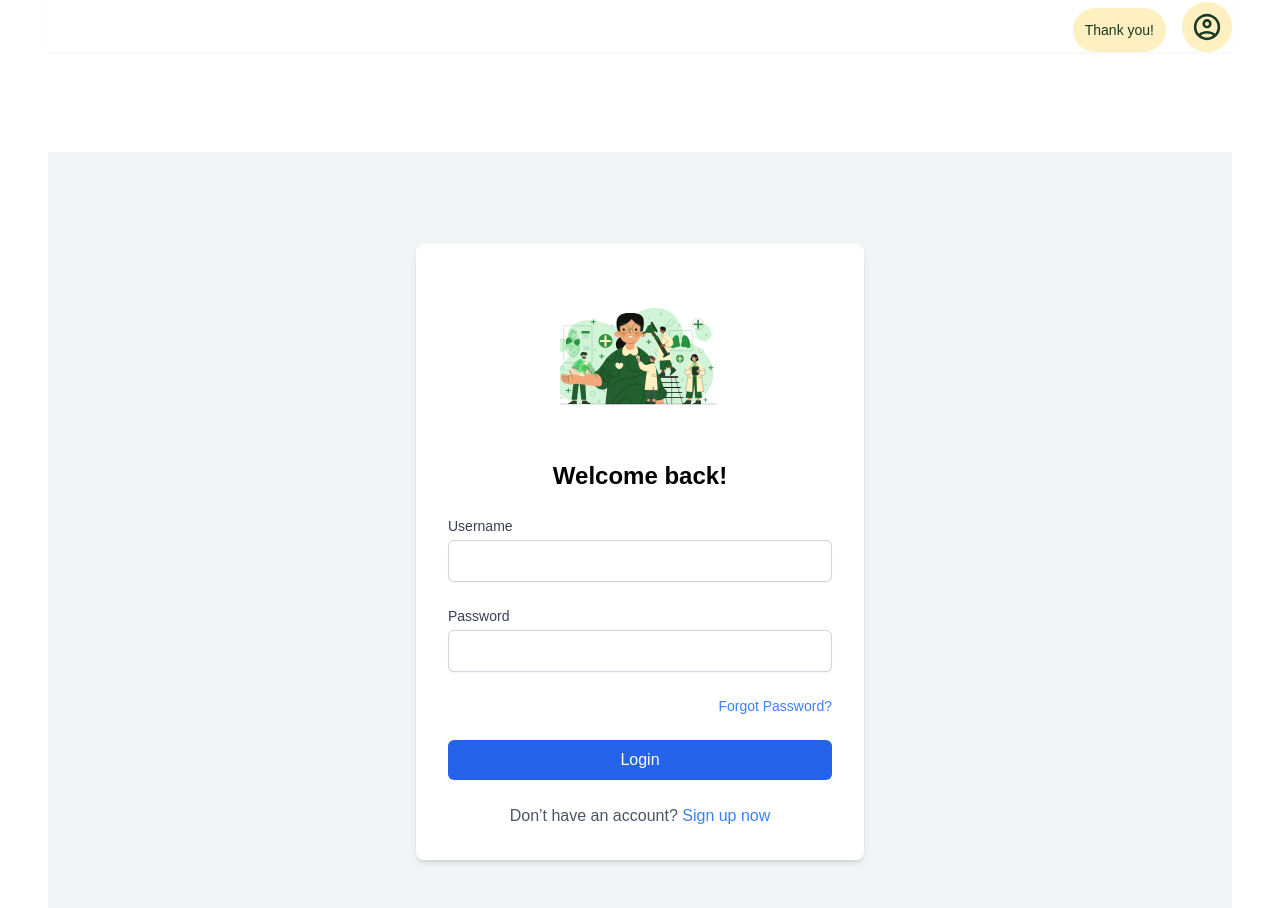
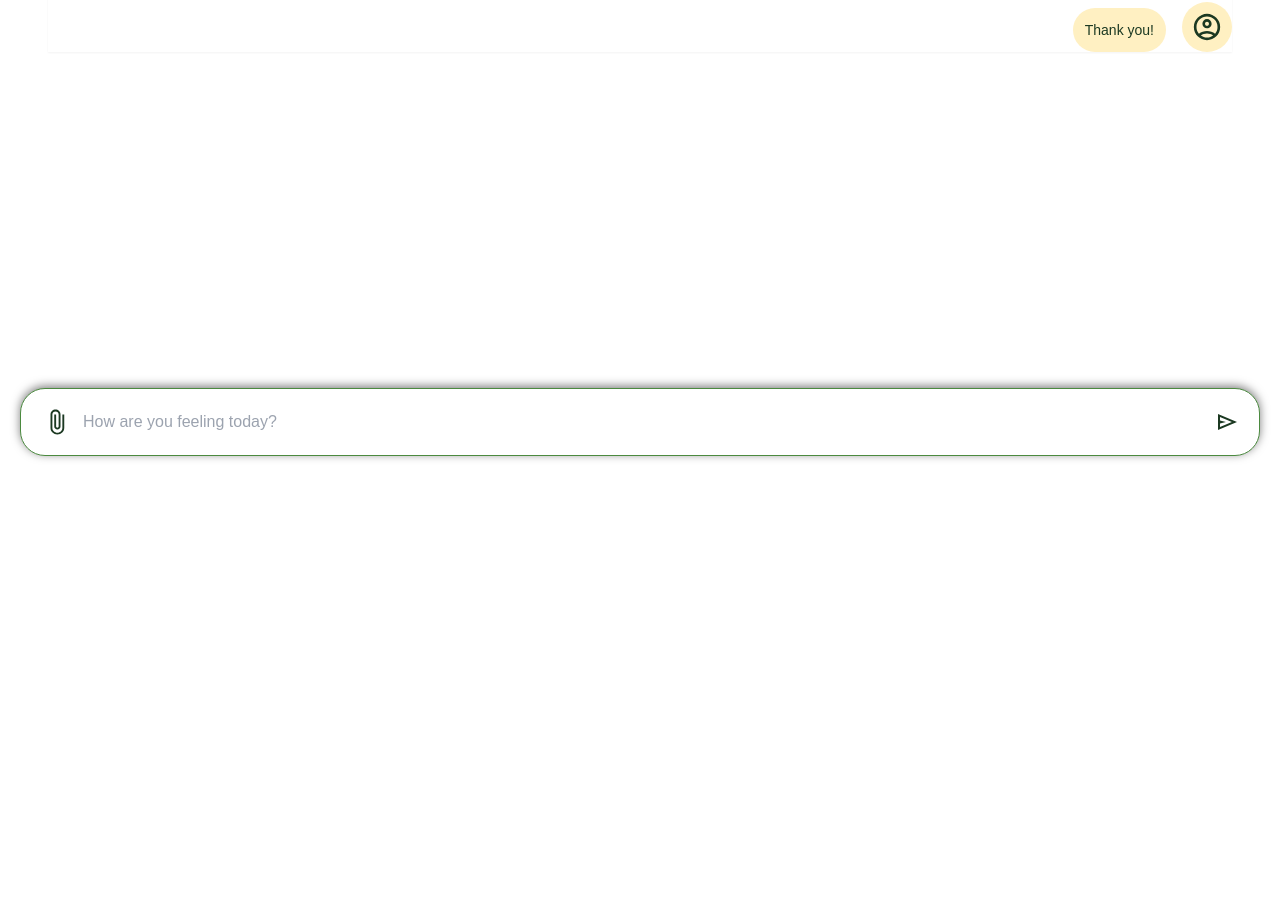
Before and after one commit to Hacktx2024/fixme_frontend, a Next.js app: page /ask in a window 1280 px wide. Shown: the part 324-1232 px from the top of the page. After the commit the page ends 800 px from the top, so only its background shows below. Built offline with nearby package versions, Linux system fonts and the light colour scheme.

Commit message:
Fix prompt.js

```diff
--- a/app/_components/Prompt.js
+++ b/app/_components/Prompt.js
@@ -1,77 +1,103 @@
 "use client";
 
-import Link from 'next/link';
-import { useState } from 'react';
+import { useState, useRef } from 'react';
+import Image from 'next/image';
 
-export default function LoginPage() {
-  const [username, setUsername] = useState('');
-  const [password, setPassword] = useState('');
+export default function StyledPrompt({ onSubmit }) {
+  const [inputValue, setInputValue] = useState('');
+  const fileInputRef = useRef(null); // Reference for the hidden file input
 
-  const handleLogin = (e) => {
-    e.preventDefault();
-    console.log('Login attempt:', { username, password });
+  const handleInputChange = (e) => {
+    setInputValue(e.target.value);
+  };
+
+  const handleFileChange = (e) => {
+    const files = e.target.files;
+    if (files && files.length > 0) {
+      console.log("Selected files:", files);
+      alert(`You selected ${files.length} file(s): ${Array.from(files).map(f => f.name).join(', ')}`);
+    }
+  };
+
+  const handlePaperclipClick = () => {
+    fileInputRef.current.click(); // Programmatically open the file input
+  };
+
+  const handleSubmit = () => {
+    if (inputValue.trim()) {
+      onSubmit(inputValue); // Call the onSubmit prop function with the message
+      setInputValue(''); // Clear the input field
+    }
+  };
+
+  const handleKeyDown = (e) => {
+    if (e.key === 'Enter') {
+      handleSubmit(); // Submit the chat message when Enter is pressed
+    }
   };
 
   return (
-    <div className="min-h-screen flex flex-col items-center justify-center bg-gray-100">
-      <div className="bg-white p-8 rounded-lg shadow-md w-full max-w-md">
-
-        {/* SVG Image */}
-        <div className="flex justify-center mb-6">
-          <img src="/loginPage.svg" alt="Login Illustration" className="w-40 h-40" />
-        </div>
-
-        <h2 className="text-2xl font-bold text-center mb-6">Welcome back!</h2>
-
-        <form onSubmit={handleLogin} className="space-y-6">
-          <div>
-            <label htmlFor="username" className="block text-sm font-medium text-gray-700">
-              Username
-            </label>
-            <input
-              type="text"
-              id="username"
-              name="username"
-              value={username}
-              onChange={(e) => setUsername(e.target.value)}
-              required
-              className="mt-1 block w-full p-2 border border-gray-300 rounded-md shadow-sm"
-            />
-          </div>
-          <div>
-            <label htmlFor="password" className="block text-sm font-medium text-gray-700">
-              Password
-            </label>
-            <input
-              type="password"
-              id="password"
-              name="password"
-              value={password}
-              onChange={(e) => setPassword(e.target.value)}
-              required
-              className="mt-1 block w-full p-2 border border-gray-300 rounded-md shadow-sm"
-            />
-          </div>
-          <div className="flex justify-end">
-            <Link href="/forgot-password" className="text-sm text-blue-500 hover:underline">
-              Forgot Password?
-            </Link>
-          </div>
-          <button
-            type="submit"
-            className="w-full py-2 px-4 bg-blue-600 text-white rounded-md hover:bg-blue-700"
-          >
-            Login
-          </button>
-        </form>
-
-        <div className="text-center mt-6 text-gray-600">
-          Don’t have an account?{' '}
-          <Link href="/sign-up" className="text-blue-500 hover:underline">
-            Sign up now
-          </Link>
-        </div>
-      </div>
+    <div style={styles.container}>
+      <Image
+        src={'/paperclip.svg'}
+        width={50}
+        height={50}
+        alt={"paperclip icon"}
+        onClick={handlePaperclipClick}
+        style={{ cursor: 'pointer' }}
+      />
+      <input
+        type="file"
+        ref={fileInputRef}
+        style={{ display: 'none' }}
+        onChange={handleFileChange}
+        accept="image/*,application/pdf"
+      />
+      <input
+        type="text"
+        value={inputValue}
+        onChange={handleInputChange}
+        onKeyDown={handleKeyDown} // Handle Enter key
+        placeholder="How are you feeling today?"
+        style={styles.input}
+      />
+      <button onClick={handleSubmit} style={styles.sendButton}>
+        <Image src={'/send.svg'} width={40} height={40} alt={"send icon"} />
+      </button>
     </div>
   );
 }
+
+const styles = {
+  container: {
+    display: 'flex',
+    alignItems: 'center',
+    border: '1px solid #4B8A3F',
+    borderRadius: '25px',
+    padding: '8px 12px',
+    width: 'calc(100% - 40px)',
+    position: 'fixed',
+    left: '20px',
+    right: '20px',
+    bottom: '20px',
+    boxShadow: '0 -2px 10px rgba(0, 0, 0, 0.5)',
+    backgroundColor: 'white',
+  },
+  input: {
+    flex: 1,
+    border: 'none',
+    outline: 'none',
+    fontSize: '16px',
+  },
+  sendButton: {
+    backgroundColor: 'transparent',
+    border: 'none',
+    cursor: 'pointer',
+    padding: '0', // Remove default padding
+    display: 'flex', // Center icon in button
+    alignItems: 'center',
+    justifyContent: 'center',
+    width: '40px', // Responsive button width
+    height: '40px', // Responsive button height
+  },
+};
```
